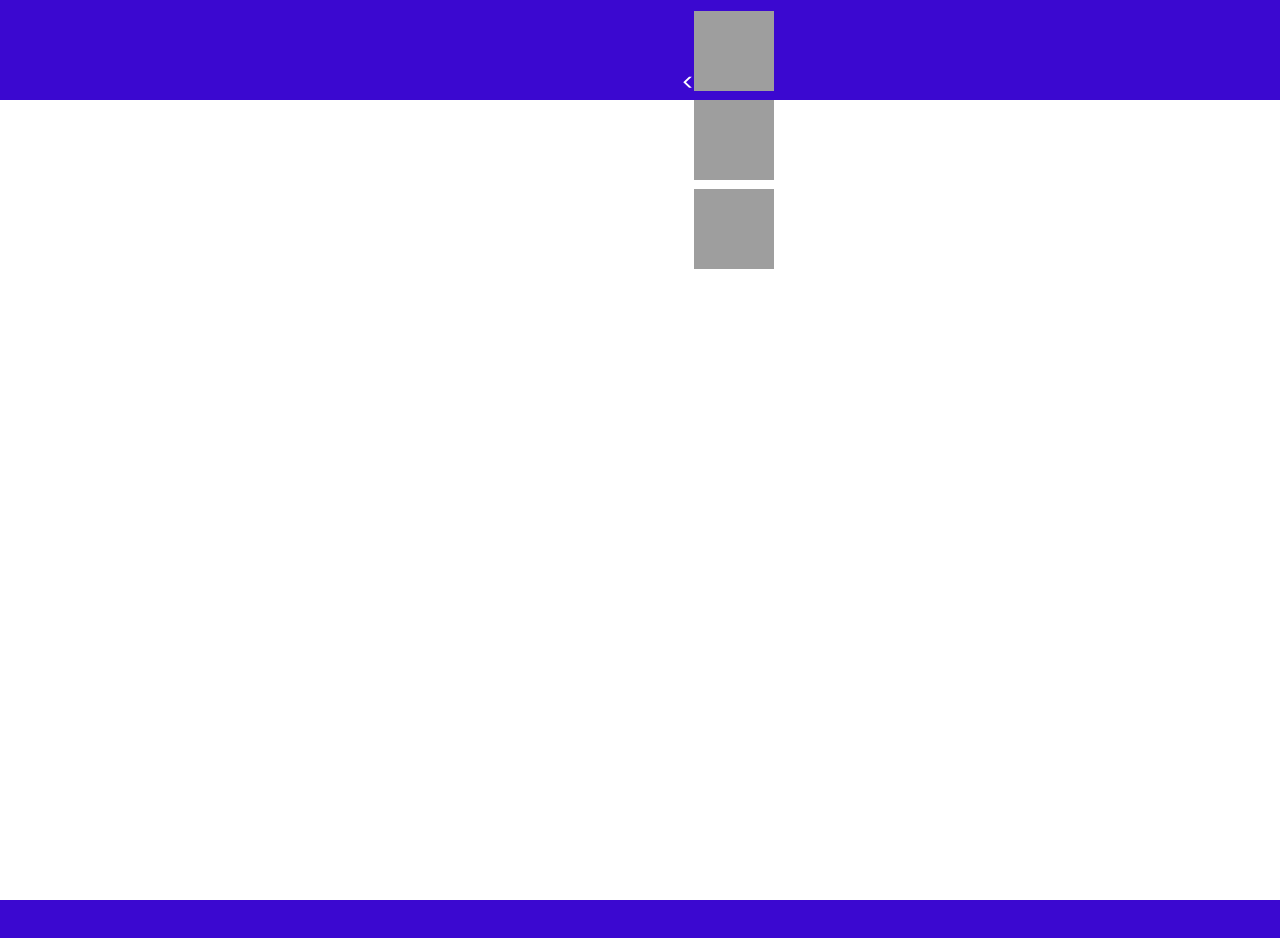
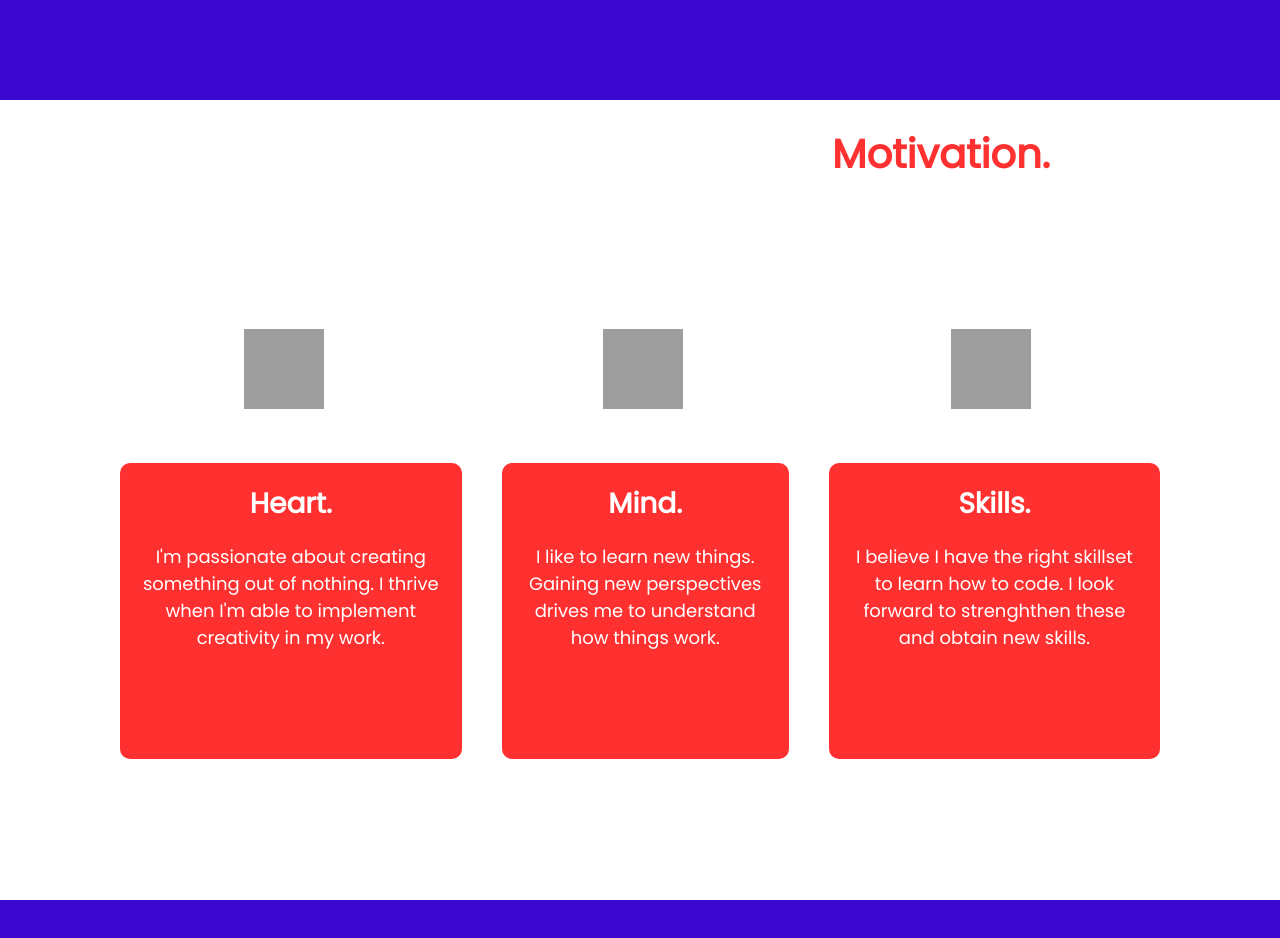
Before and after one commit to Danasovsky/Beta, a plain HTML site: page index.html in a window 1280 px wide. Shown: the part 700-1638 px from the top of the page. Drawn offline with Linux system fonts and the light colour scheme; grey boxes are pictures that could not be loaded.

Commit message:
Update index.html

```diff
--- a/index.html
+++ b/index.html
@@ -64,38 +64,43 @@
 
         <!-- section Motivation. start -->
 
-        <section class="fwh-motivation"><p id="motivation">test</p>
 
+        <section class="fwh-motivation"><p id="motivation"></p>
+
+                <div class="container">
+        <h2>Motivation.</h2>
+                  <div class="icons">
+                    <div id="image1">..<img src='https://i.ibb.co/ZdKnnsv/Untitled-Artwork-2.png' alt='profile picture' width='80' height='80'></div>
+            <div id="image2">..<img src='https://i.ibb.co/61MNXdy/Untitled-Artwork-3.png' alt='profile picture' width='80' height='80'></div>
+            <div id="image3"><img src='https://i.ibb.co/sRQkf8V/Untitled-Artwork-1.png' alt='profile picture' width='80' height='80'>...</div>
+
+                  </div>
+
+        <div class="cards">
+          <div class="text-card">
+            <h3>Heart.</h3>
+            <p>I'm passionate about creating something out of nothing. I thrive when I'm able to implement creativity in my work.</p>
+          </div>
+          <div class="text-card">
+            <h3>Mind.</h3>
+            <p>I like to learn new things. Gaining new perspectives drives me to understand how things work.</p>
+          </div>
+          <div class="text-card">
+            <h3>Skills.</h3>
+            <p>I believe I have the right skillset to learn how to code. I look forward to strenghthen these and obtain new skills.</p>
+          </div>
         </div>
-
-            <div class="pagetitle">Motivation.</div>
-
-              <div class="container">
-
-             <div class="image"><<img src='https://i.ibb.co/ZdKnnsv/Untitled-Artwork-2.png' alt='profile picture' width='80' height='80'></div>
-            <div class="image"><<img src='https://i.ibb.co/61MNXdy/Untitled-Artwork-3.png' alt='profile picture' width='80' height='80'></div>
-            <div class="image"><<img src='https://i.ibb.co/sRQkf8V/Untitled-Artwork-1.png' alt='profile picture' width='80' height='80'></div>
+      </div>
 
 
-            </br>
-
-        <div class="container">
-            <div class="item"><h3><center>Heart.</center></h3>I'm passionate about creating something out of nothing. I thrive when I'm able to work in a creative way.</div>
-            <div class="item"><h3><center>Mind.</center></h3>I like to learn new things. Gaining new perspectives drives me to understand how things work.</div>
-            <div class="item"><h3><center>Skills.</center></h3>I believe I have the right skillset to learn how to code. I look forward to implementing these in coding. </div>
-        </div>
-
-
-
-        </section>
+      </section>
 
 
 
 
         <!-- section Motivation. end -->
 
-
-        <!-- section Why web development? start -->
+      <!-- section Why web development? start -->
 
         <section class="fwh-webdev"><p id="webdev"></p></section>
 
```
